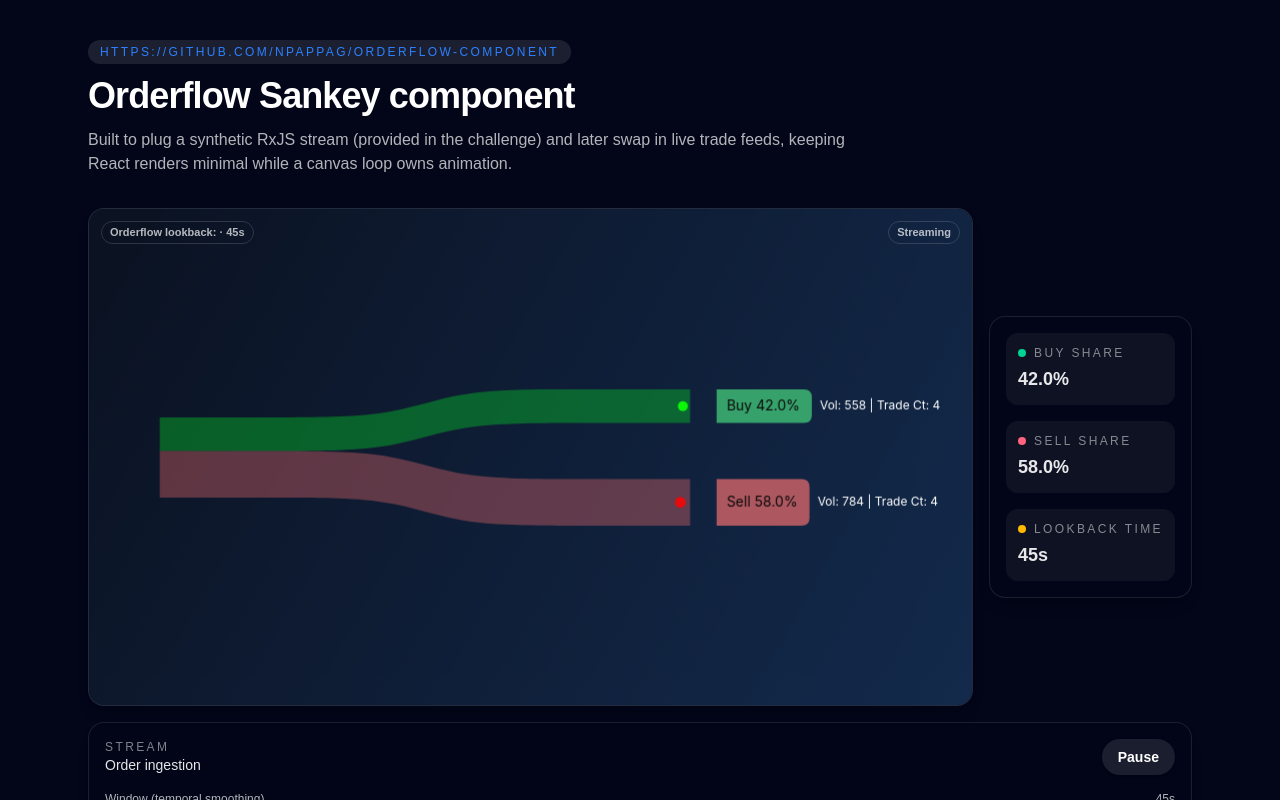
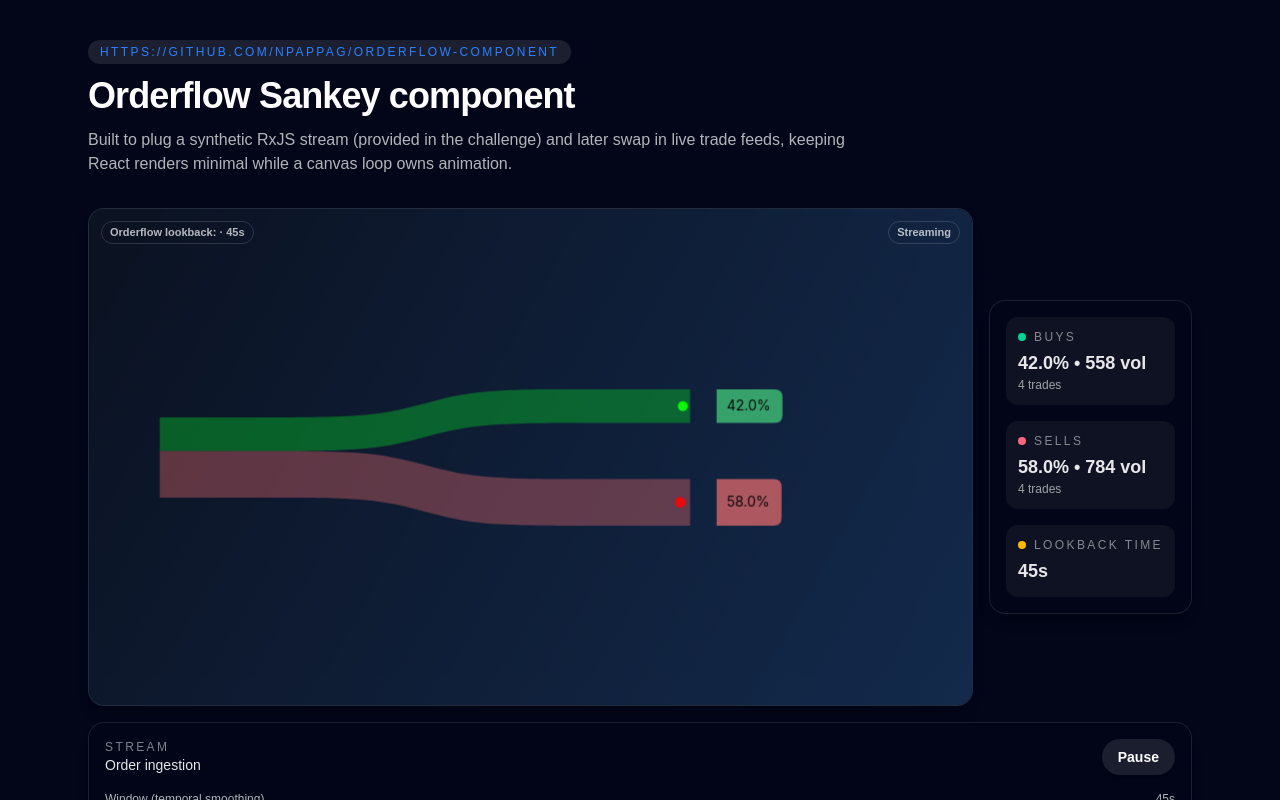
Before and after one commit to NpappaG/orderflow-component, a Next.js app: page / in a window 1280 px wide. Shown: the top 800 px of the page. Built offline with nearby package versions, Linux system fonts and the light colour scheme.

Commit message:
Simplify the look and add types to display StatsPanel

```diff
--- a/app/page.tsx
+++ b/app/page.tsx
@@ -16,6 +16,10 @@ export default function Home() {
   const [stats, setStats] = useState<OrderflowStats>({
     buyShare: demoBuyShare,
     sellShare: 1 - demoBuyShare,
+    buyVolume: 0,
+    sellVolume: 0,
+    buyCount: 0,
+    sellCount: 0,
   });
 
   return (
@@ -59,6 +63,10 @@ export default function Home() {
                 buyShare={stats.buyShare}
                 sellShare={stats.sellShare}
                 windowSeconds={windowSeconds}
+                buyVolume={stats.buyVolume}
+                sellVolume={stats.sellVolume}
+                buyCount={stats.buyCount}
+                sellCount={stats.sellCount}
               />
             </div>
             <div className="flex flex-col gap-4">
--- a/components/orderflow/OrderFlowCanvas.tsx
+++ b/components/orderflow/OrderFlowCanvas.tsx
@@ -57,9 +57,15 @@ export function OrderFlowCanvas({
   const canvasRef = useRef<HTMLCanvasElement | null>(null);
   const particlesRef = useRef<Particle[]>([]);
   const queueRef = useRef<OrderEvent[]>([]);
-  const totalsRef = useRef({ buy: 0, sell: 0 });
-  const countsRef = useRef({ buy: 0, sell: 0 });
-  const statsRef = useRef<OrderflowStats>({ buyShare: 0.5, sellShare: 0.5 });
+  const totalsRef = useRef({ buy: 0, sell: 0, buyCount: 0, sellCount: 0 });
+  const statsRef = useRef<OrderflowStats>({
+    buyShare: 0.5,
+    sellShare: 0.5,
+    buyVolume: 0,
+    sellVolume: 0,
+    buyCount: 0,
+    sellCount: 0,
+  });
   const windowMsRef = useRef(windowSeconds * 1000);
   const animationRef = useRef<number | null>(null);
   const statsCallbackRef = useRef<typeof onStatsChange>(onStatsChange);
@@ -69,10 +75,13 @@ export function OrderFlowCanvas({
     enabled: streaming,
     onOrderReceived: (order) => {
       queueRef.current.push(order);
-      if (order.side === "buy") totalsRef.current.buy += order.volume;
-      else totalsRef.current.sell += order.volume;
-      if (order.side === "buy") countsRef.current.buy += 1;
-      else countsRef.current.sell += 1;
+      if (order.side === "buy") {
+        totalsRef.current.buy += order.volume;
+        totalsRef.current.buyCount += 1;
+      } else {
+        totalsRef.current.sell += order.volume;
+        totalsRef.current.sellCount += 1;
+      }
       totalsRef.current.buy = Math.max(0, totalsRef.current.buy);
       totalsRef.current.sell = Math.max(0, totalsRef.current.sell);
       spawnParticle(order);
@@ -122,8 +131,13 @@ export function OrderFlowCanvas({
     while (queue.length && queue[0].timestamp < cutoff) {
       const expired = queue.shift();
       if (!expired) break;
-      if (expired.side === "buy") totalsRef.current.buy -= expired.volume;
-      else totalsRef.current.sell -= expired.volume;
+      if (expired.side === "buy") {
+        totalsRef.current.buy -= expired.volume;
+        totalsRef.current.buyCount -= 1;
+      } else {
+        totalsRef.current.sell -= expired.volume;
+        totalsRef.current.sellCount -= 1;
+      }
       totalsRef.current.buy = Math.max(0, totalsRef.current.buy);
       totalsRef.current.sell = Math.max(0, totalsRef.current.sell);
     }
@@ -133,13 +147,25 @@ export function OrderFlowCanvas({
     const cutoff = Date.now() - windowMsRef.current;
     let buy = 0;
     let sell = 0;
+    let buyCount = 0;
+    let sellCount = 0;
     for (const o of queueRef.current) {
       if (o.timestamp >= cutoff) {
-        if (o.side === "buy") buy += o.volume;
-        else sell += o.volume;
+        if (o.side === "buy") {
+          buy += o.volume;
+          buyCount += 1;
+        } else {
+          sell += o.volume;
+          sellCount += 1;
+        }
       }
     }
-    totalsRef.current = { buy: Math.max(0, buy), sell: Math.max(0, sell) };
+    totalsRef.current = {
+      buy: Math.max(0, buy),
+      sell: Math.max(0, sell),
+      buyCount,
+      sellCount,
+    };
   }
 
   function updateStats(force = false) {
@@ -150,7 +176,14 @@ export function OrderFlowCanvas({
       emaAlpha * rawBuy + (1 - emaAlpha) * statsRef.current.buyShare;
     const buyShare = Math.min(1, Math.max(0, smoothedBuy));
     const sellShare = 1 - buyShare;
-    const nextStats = { buyShare, sellShare };
+    const nextStats: OrderflowStats = {
+      buyShare,
+      sellShare,
+      buyVolume: totalsRef.current.buy,
+      sellVolume: totalsRef.current.sell,
+      buyCount: totalsRef.current.buyCount,
+      sellCount: totalsRef.current.sellCount,
+    };
 
     if (
       force ||
@@ -281,23 +314,16 @@ export function OrderFlowCanvas({
       const sellPct = formatter.format(1 - buyShare);
       const buyVol = totalsRef.current.buy;
       const sellVol = totalsRef.current.sell;
-      const buyCount = countsRef.current.buy;
-      const sellCount = countsRef.current.sell;
+      const buyCount = totalsRef.current.buyCount;
+      const sellCount = totalsRef.current.sellCount;
 
       const padX = 8;
       const isMobile = ctx.canvas.width / (window.devicePixelRatio || 1) < 640;
       const headlineSize = isMobile ? 12 : 14;
-      const subSize = isMobile ? 11 : 12;
       const clamp = (v: number, min: number, max: number) =>
         Math.max(min, Math.min(max, v));
 
-      const drawChip = (
-        x: number,
-        y: number,
-        text: string,
-        subtext: string,
-        color: string
-      ) => {
+      const drawChip = (x: number, y: number, text: string, color: string) => {
         const thickness =
           color === "rgba(74, 222, 128, 0.8)"
             ? tipSample.buyBot - tipSample.buyTop
@@ -306,8 +332,6 @@ export function OrderFlowCanvas({
         ctx.save();
         ctx.font = `${headlineSize}px 'Inter', system-ui, -apple-system`;
         const textWidth = ctx.measureText(text).width;
-        ctx.font = `${subSize}px 'Inter', system-ui, -apple-system`;
-        const subWidth = ctx.measureText(subtext).width;
         const w = textWidth + padX * 2 + 6; // pill only wraps the percent text
         const r = 8;
         ctx.fillStyle = color;
@@ -327,11 +351,6 @@ export function OrderFlowCanvas({
         ctx.textBaseline = "middle";
         ctx.fillStyle = "#0a0a0a";
         ctx.fillText(text, x + padX + 2, y);
-        // Volume outside, to the right
-        ctx.font = `${subSize}px 'Inter', system-ui, -apple-system`;
-        ctx.textBaseline = "middle";
-        ctx.fillStyle = "#ffffff";
-        ctx.fillText(subtext, x + w + 8, y);
         ctx.restore();
       };
 
@@ -343,15 +362,13 @@ export function OrderFlowCanvas({
       drawChip(
         chipX,
         buyY,
-        `Buy ${buyPct}`,
-        `Vol: ${Math.round(buyVol)} | Trade Ct: ${buyCount}`,
+        `${buyPct}`,
         "rgba(74, 222, 128, 0.8)"
       );
       drawChip(
         chipX,
         sellY,
-        `Sell ${sellPct}`,
-        `Vol: ${Math.round(sellVol)} | Trade Ct: ${sellCount}`,
+        `${sellPct}`,
         "rgba(248, 113, 113, 0.8)"
       );
     }
--- a/components/orderflow/StatsPanel.tsx
+++ b/components/orderflow/StatsPanel.tsx
@@ -4,6 +4,10 @@ type StatsPanelProps = {
   buyShare: number; // 0-1
   sellShare: number; // 0-1
   windowSeconds: number;
+  buyVolume?: number;
+  sellVolume?: number;
+  buyCount?: number;
+  sellCount?: number;
 };
 
 const formatPct = (value: number) => `${(value * 100).toFixed(1)}%`;
@@ -12,17 +16,23 @@ export function StatsPanel({
   buyShare,
   sellShare,
   windowSeconds,
+  buyVolume,
+  sellVolume,
+  buyCount,
+  sellCount,
 }: StatsPanelProps) {
   return (
     <div className="flex flex-col gap-4 rounded-2xl border border-white/10 bg-slate-950/80 p-4 text-sm shadow-lg">
       <StatTile
-        label="Buy share"
-        value={formatPct(buyShare)}
+        label="Buys"
+        value={`${formatPct(buyShare)} • ${buyVolume ? Math.round(buyVolume) : "-"} vol`}
+        subvalue={buyCount !== undefined ? `${buyCount} trades` : undefined}
         accent="bg-emerald-400"
       />
       <StatTile
-        label="Sell share"
-        value={formatPct(sellShare)}
+        label="Sells"
+        value={`${formatPct(sellShare)} • ${sellVolume ? Math.round(sellVolume) : "-"} vol`}
+        subvalue={sellCount !== undefined ? `${sellCount} trades` : undefined}
         accent="bg-rose-400"
       />
       <StatTile
@@ -37,10 +47,11 @@ export function StatsPanel({
 type StatTileProps = {
   label: string;
   value: string;
+  subvalue?: string;
   accent: string;
 };
 
-function StatTile({ label, value, accent }: StatTileProps) {
+function StatTile({ label, value, subvalue, accent }: StatTileProps) {
   return (
     <div className="rounded-xl bg-white/5 p-3">
       <div className="flex items-center gap-2 text-xs uppercase tracking-[0.2em] text-white/50">
@@ -48,6 +59,7 @@ function StatTile({ label, value, accent }: StatTileProps) {
         {label}
       </div>
       <div className="pt-1 text-lg font-semibold text-white/90">{value}</div>
+      {subvalue ? <div className="text-xs text-white/60">{subvalue}</div> : null}
     </div>
   );
 }
--- a/lib/orderflow/types.ts
+++ b/lib/orderflow/types.ts
@@ -10,4 +10,8 @@ export type OrderEvent = {
 export type OrderflowStats = {
   buyShare: number;
   sellShare: number;
+  buyVolume?: number;
+  sellVolume?: number;
+  buyCount?: number;
+  sellCount?: number;
 };
```
